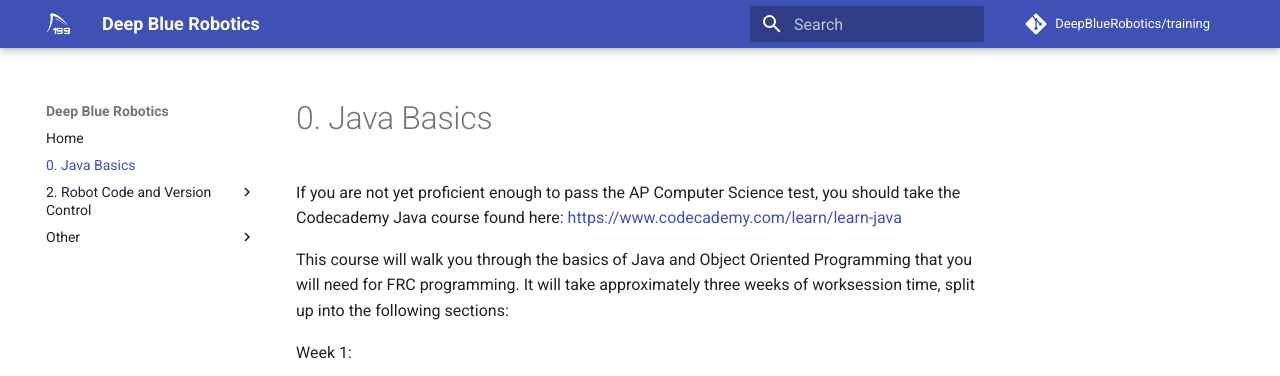
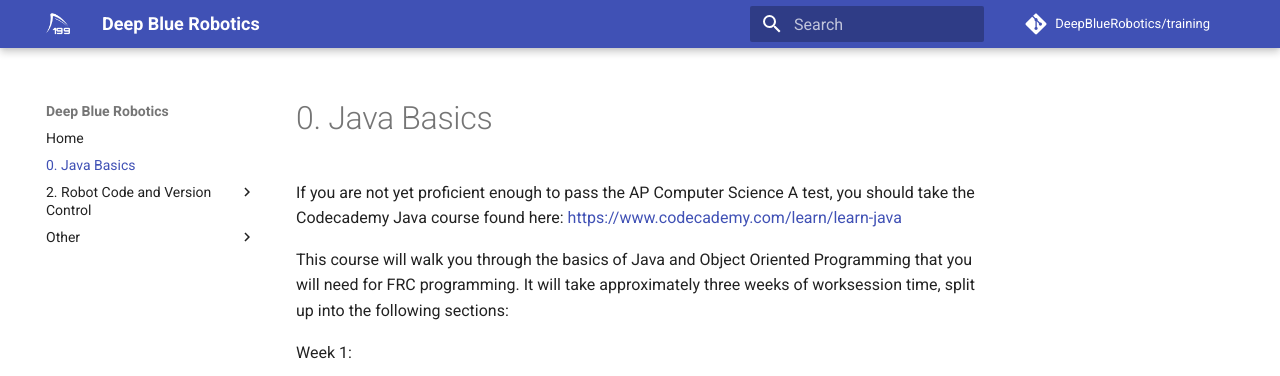
Before and after one commit to DeepBlueRobotics/training, an MkDocs documentation site: the page built from docs/section-0/index.md, in a window 1280 px wide. Shown: the top 376 px of the page. Built offline with MkDocs 1.6.1 and Material for MkDocs 9.7.7, drawn with Linux system fonts in a browser that asks for light colours; comment, search, counter and statistics services are not loaded.

```diff
--- a/docs/section-0/index.md
+++ b/docs/section-0/index.md
@@ -1,4 +1,4 @@
-If you are not yet proficient enough to pass the AP Computer Science test, you should take the Codecademy Java course found here: <https://www.codecademy.com/learn/learn-java>
+If you are not yet proficient enough to pass the AP Computer Science A test, you should take the Codecademy Java course found here: <https://www.codecademy.com/learn/learn-java>
 
 This course will walk you through the basics of Java and Object Oriented Programming that you will need for FRC programming. It will take approximately three weeks of worksession time, split up into the following sections:
 
```
